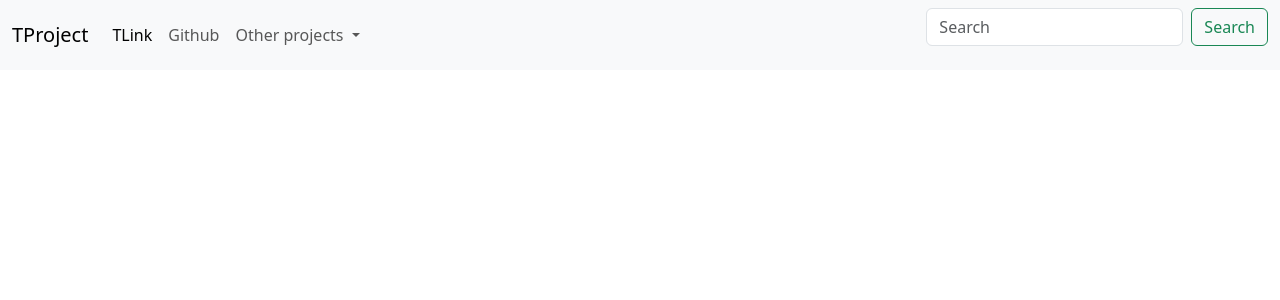
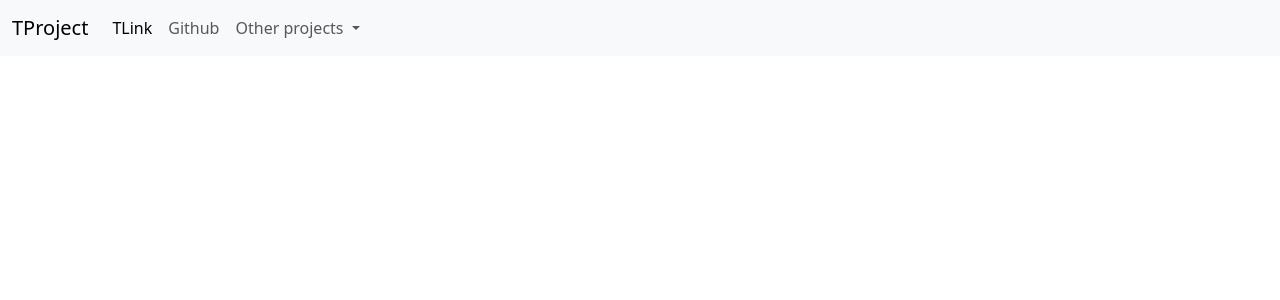
Before and after one commit to tproject-org/tlink, a Django app: template templates/url/base.html in a window 1280 px wide. Shown: the top 300 px of the page. Run offline with Django 4.2, Linux system fonts and the light colour scheme; the template is opened without the code that fills it, so the values that code supplies are empty; some libraries are stand-ins or nearby versions.

Commit message:
Remove nav right

```diff
--- a/templates/url/base.html
+++ b/templates/url/base.html
@@ -44,10 +44,7 @@
 
                 </ul>
                 {% block nav_right %}
-                <form class="d-flex">
-                    <input class="form-control me-2" type="search" placeholder="Search" aria-label="Search">
-                    <button class="btn btn-outline-success" type="submit">Search</button>
-                  </form>
+
                 {% endblock nav_right %}
 
               </div>
```
